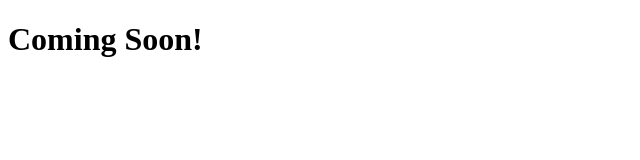
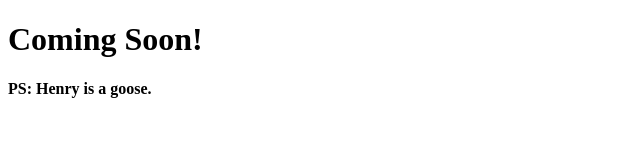
Before and after one commit to magic31415/maxcorwin, a plain HTML site: page homepage/index.html in a window 1280 px wide. Shown: the whole page, without its empty margins (0-640 px from the left). Drawn offline with Linux system fonts and the light colour scheme.

Commit message:
Updated homepage

```diff
--- a/homepage/index.html
+++ b/homepage/index.html
@@ -6,5 +6,6 @@
   </head>
   <body>
     <h1>Coming Soon!</h1>
+    <h4>PS: Henry is a goose.</h4>
   </body>
 </html>
```
